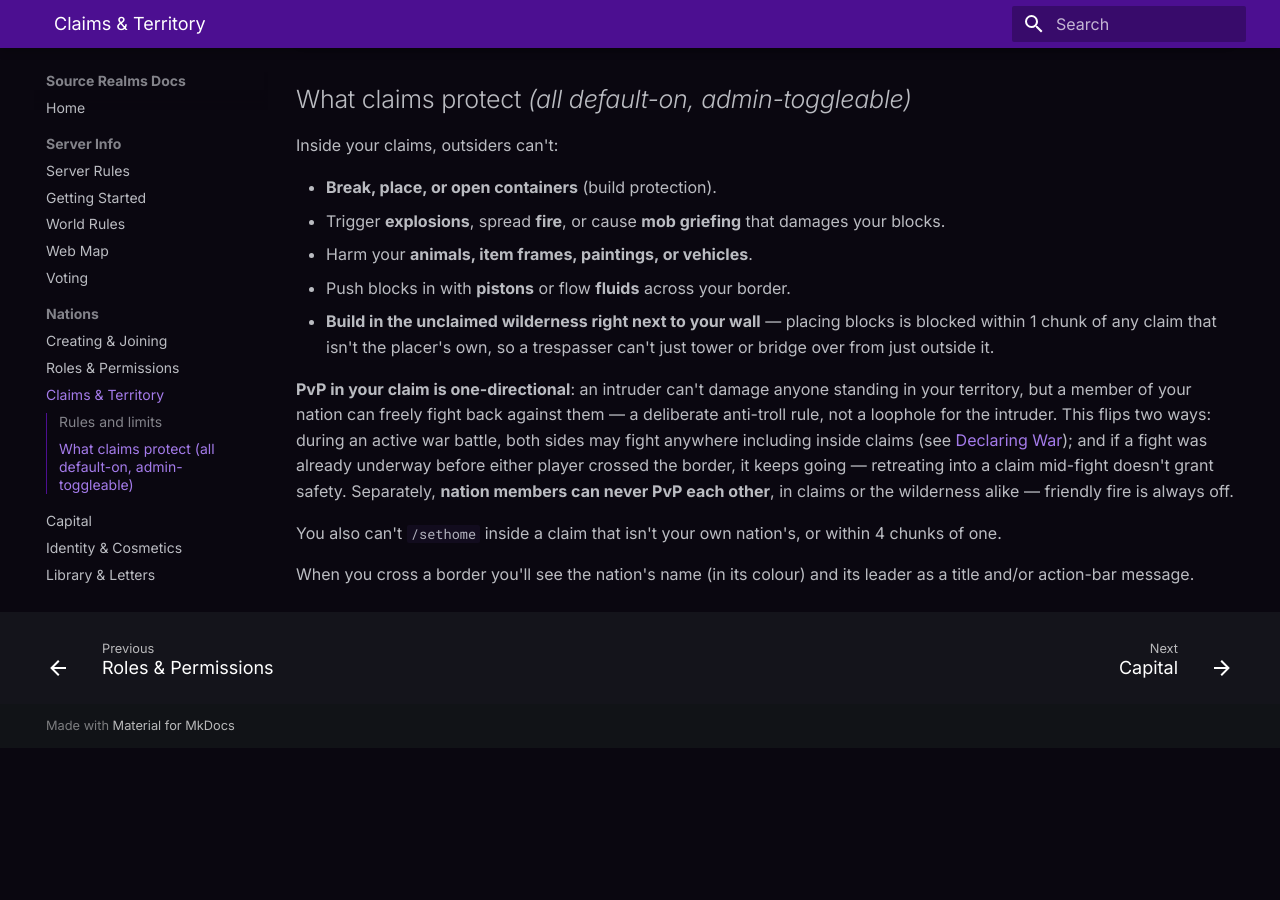
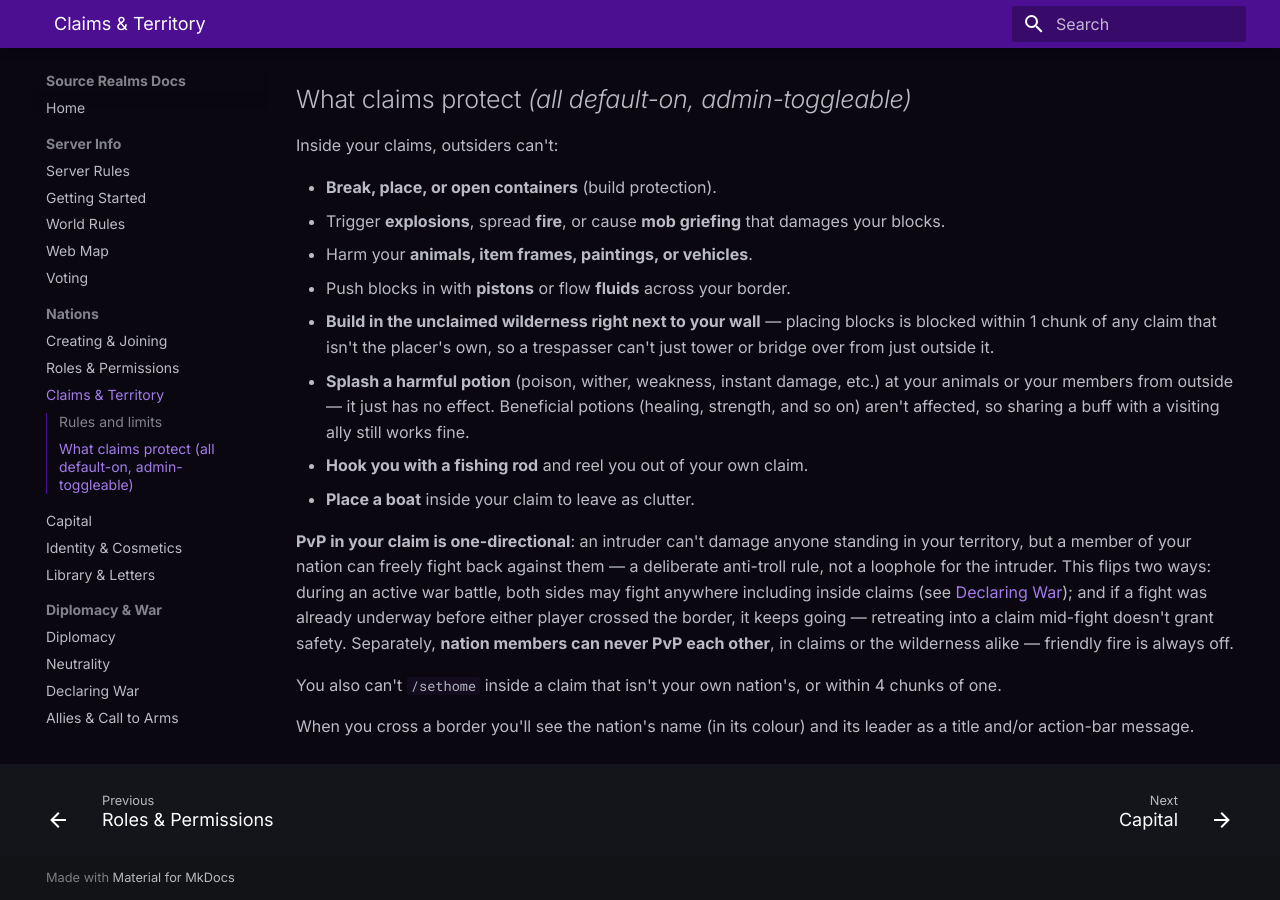
Before and after one commit to SourceRealms/sourcerealms-docs, an MkDocs documentation site: the page built from docs/nations/claims-territory.md, in a window 1280 px wide and 900 px high, scrolled down 1178 px. Built offline with MkDocs 1.6.1 and Material for MkDocs 9.7.7, drawn with Linux system fonts in a browser that asks for light colours; before the commit the page ends 1926 px from its top, so only the background shows below that.

Commit message:
Update docs for war session time shift, claim protections, and legendary catch durability
Reflects the batched bug/exploit fixes: harmful splash potions, fishing
rod pull, and boat placement no longer cross claim borders; war
sessions moved to 20:00-02:00 UK; legendary Fishing catches now drop
at 10% durability instead of 20%.

```diff
--- a/docs/nations/claims-territory.md
+++ b/docs/nations/claims-territory.md
@@ -51,6 +51,11 @@ Inside your claims, outsiders can't:
 - **Build in the unclaimed wilderness right next to your wall** — placing blocks is blocked within
   1 chunk of any claim that isn't the placer's own, so a trespasser can't just tower or bridge over
   from just outside it.
+- **Splash a harmful potion** (poison, wither, weakness, instant damage, etc.) at your animals or
+  your members from outside — it just has no effect. Beneficial potions (healing, strength, and so
+  on) aren't affected, so sharing a buff with a visiting ally still works fine.
+- **Hook you with a fishing rod** and reel you out of your own claim.
+- **Place a boat** inside your claim to leave as clutter.
 
 **PvP in your claim is one-directional**: an intruder can't damage anyone standing in your
 territory, but a member of your nation can freely fight back against them — a deliberate anti-troll
```
Also changed, not shown: docs/skills.md (+1 -1 lines), docs/war/overview.md (+1 -1 lines).
